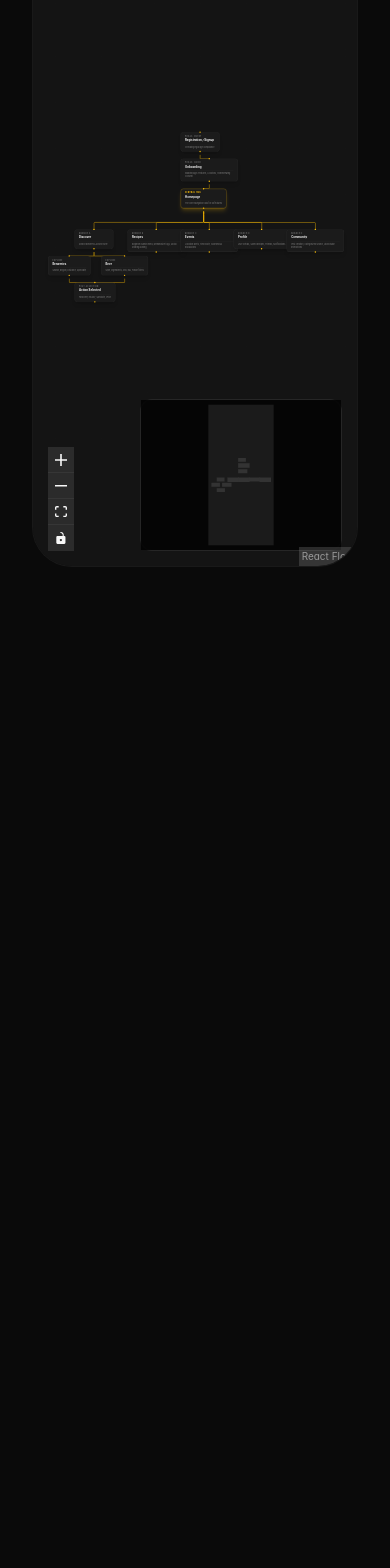
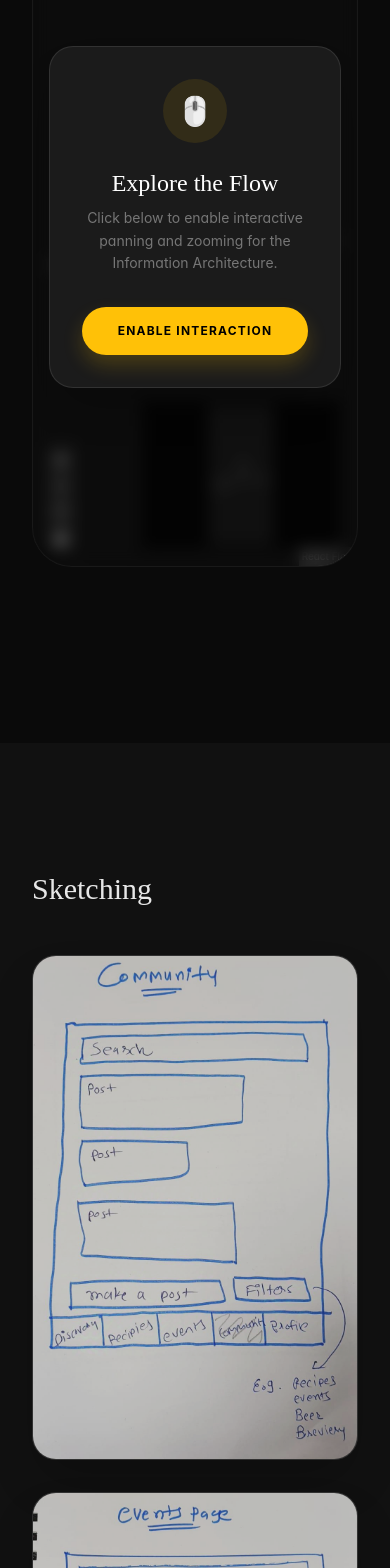
Before and after one commit to vaibhavsharma-2000/portfolio, a React (Vite) app: page /work/brewquest in a window 390 px wide. Shown: the part 7080-8648 px from the top of the page. Before the commit the page ends 7983 px from the top, so only its background shows below. Built offline with nearby package versions, Linux system fonts and the light colour scheme.

Commit message:
Added sketching and hi-fi mockups to BrewQuest page, implement hash-based scrolling, and enhance UserFlow interactivity.

```diff
--- a/src/components/UserFlow.jsx
+++ b/src/components/UserFlow.jsx
@@ -197,6 +197,7 @@ const initialEdges = [
 const UserFlow = () => {
     const [nodes, , onNodesChange] = useNodesState(initialNodes);
     const [edges, setEdges, onEdgesChange] = useEdgesState(initialEdges);
+    const [isInteractive, setIsInteractive] = React.useState(false);
 
     const onConnect = useCallback(
         (params) => setEdges((eds) => addEdge({ ...params, type: 'animated' }, eds)),
@@ -230,6 +231,13 @@ const UserFlow = () => {
                 minZoom={0.1}
                 maxZoom={1.5}
                 colorMode="dark"
+                panOnScroll={isInteractive}
+                zoomOnScroll={isInteractive}
+                panOnDrag={isInteractive}
+                zoomOnPinch={isInteractive}
+                elementsSelectable={isInteractive}
+                nodesDraggable={isInteractive}
+                preventScrolling={false}
             >
                 <Background color="#1a1a1a" gap={20} variant="dots" />
                 <Controls className="!bg-[#1B1B1B] !border-white/10 fill-white [&_button]:!border-white/5 !shadow-none" />
@@ -242,8 +250,63 @@ const UserFlow = () => {
                 />
             </ReactFlow>
 
-            {/* Overlay Info */}
-            <div className="absolute top-8 left-8 p-6 bg-black/60 backdrop-blur-xl rounded-2xl border border-white/10 pointer-events-none z-10 hidden md:block">
+            {/* Interaction Overlay */}
+            <AnimatePresence>
+                {!isInteractive && (
+                    <motion.div
+                        initial={{ opacity: 0 }}
+                        animate={{ opacity: 1 }}
+                        exit={{ opacity: 0 }}
+                        className="absolute inset-0 z-50 flex items-center justify-center bg-black/40 backdrop-blur-sm pointer-events-auto"
+                    >
+                        <motion.div
+                            initial={{ scale: 0.9, opacity: 0 }}
+                            animate={{ scale: 1, opacity: 1 }}
+                            className="bg-[#1B1B1B] p-8 rounded-3xl border border-white/10 shadow-2xl text-center max-w-sm mx-4"
+                        >
+                            <div className="w-16 h-16 bg-[#FFC107]/10 rounded-full flex items-center justify-center mx-auto mb-6">
+                                <motion.span
+                                    animate={{ scale: [1, 1.2, 1] }}
+                                    transition={{ repeat: Infinity, duration: 2 }}
+                                    className="text-2xl"
+                                >
+                                    🖱️
+                                </motion.span>
+                            </div>
+                            <h4 className="text-white font-serif text-2xl mb-2">Explore the Flow</h4>
+                            <p className="text-white/40 text-sm mb-8 leading-relaxed">
+                                Click below to enable interactive panning and zooming for the Information Architecture.
+                            </p>
+                            <motion.button
+                                whileHover={{ scale: 1.05 }}
+                                whileTap={{ scale: 0.95 }}
+                                onClick={() => setIsInteractive(true)}
+                                className="w-full py-4 bg-[#FFC107] text-black font-bold uppercase tracking-widest text-xs rounded-full shadow-[0_10px_20px_rgba(255,193,7,0.2)] hover:shadow-[0_15px_30px_rgba(255,193,7,0.3)] transition-shadow"
+                            >
+                                Enable Interaction
+                            </motion.button>
+                        </motion.div>
+                    </motion.div>
+                )}
+            </AnimatePresence>
+
+            {/* Deactivate Button (Visible only when interactive) */}
+            <AnimatePresence>
+                {isInteractive && (
+                    <motion.button
+                        initial={{ opacity: 0, y: 20 }}
+                        animate={{ opacity: 1, y: 0 }}
+                        exit={{ opacity: 0, y: 20 }}
+                        onClick={() => setIsInteractive(false)}
+                        className="absolute bottom-10 left-1/2 -translate-x-1/2 z-50 px-6 py-3 bg-white/10 backdrop-blur-md border border-white/10 text-white text-[10px] font-bold uppercase tracking-[0.2em] rounded-full hover:bg-white/20 transition-colors"
+                    >
+                        Lock Scroll Focus
+                    </motion.button>
+                )}
+            </AnimatePresence>
+
+            {/* Overlay Info Header */}
+            <div className={`absolute top-8 left-8 p-6 bg-black/60 backdrop-blur-xl rounded-2xl border border-white/10 pointer-events-none z-10 hidden md:block transition-opacity duration-500 ${isInteractive ? 'opacity-100' : 'opacity-0'}`}>
                 <h4 className="text-white font-bold text-sm uppercase tracking-widest mb-1">BrewQuest User Flow</h4>
                 <div className="flex items-center gap-2">
                     <span className="w-2 h-2 rounded-full bg-[#FFC107] animate-pulse" />
--- a/src/pages/BrewQuestPage.jsx
+++ b/src/pages/BrewQuestPage.jsx
@@ -3,6 +3,9 @@ import { motion } from 'framer-motion';
 import { ArrowLeft } from 'lucide-react';
 import { Link } from 'react-router-dom';
 import UserFlow from '../components/UserFlow';
+import sketch1 from '../assets/Sketch-BrewQuest 1.png';
+import sketch2 from '../assets/Sketch-BrewQuest 2.png';
+import hifiMockups from '../assets/BrewQuest HiFi mockups.png';
 
 const BrewQuestPage = () => {
     const [isPrototypeLoaded, setIsPrototypeLoaded] = useState(false);
@@ -16,7 +19,7 @@ const BrewQuestPage = () => {
                 transition={{ delay: 0.5 }}
                 className="fixed top-8 left-8 z-50"
             >
-                <Link to="/">
+                <Link to="/#work">
                     <motion.button
                         whileHover={{ scale: 1.05 }}
                         whileTap={{ scale: 0.95 }}
@@ -366,6 +369,71 @@ const BrewQuestPage = () => {
                 </div>
             </section>
 
+            {/* SKETCHING SECTION */}
+            <section className="py-32 px-8 md:px-20 bg-[#111] relative">
+                <div className="max-w-6xl mx-auto">
+                    <div className="mb-12">
+                        <h3 className="text-3xl md:text-4xl font-serif mb-8 text-white/90">Sketching</h3>
+                    </div>
+
+                    <div className="grid grid-cols-1 md:grid-cols-2 gap-8 items-start">
+                        <motion.div
+                            initial={{ opacity: 0, x: -50 }}
+                            whileInView={{ opacity: 1, x: 0 }}
+                            viewport={{ once: true }}
+                            transition={{ duration: 0.8, ease: "easeOut" }}
+                            className="bg-neutral-800 rounded-3xl overflow-hidden shadow-2xl border border-white/5"
+                        >
+                            <img src={sketch1} alt="Early ideation sketch 1" className="w-full h-auto object-cover opacity-90 contrast-85 brightness-95 hover:opacity-100 hover:contrast-100 transition-all duration-300" />
+                        </motion.div>
+
+                        <motion.div
+                            initial={{ opacity: 0, x: 50 }}
+                            whileInView={{ opacity: 1, x: 0 }}
+                            viewport={{ once: true }}
+                            transition={{ duration: 0.8, ease: "easeOut", delay: 0.2 }}
+                            className="bg-neutral-800 rounded-3xl overflow-hidden shadow-2xl border border-white/5"
+                        >
+                            <img src={sketch2} alt="Early ideation sketch 2" className="w-full h-auto object-cover opacity-90 contrast-85 brightness-95 hover:opacity-100 hover:contrast-100 transition-all duration-300" />
+                        </motion.div>
+                    </div>
+
+                    <motion.p
+                        initial={{ opacity: 0 }}
+                        whileInView={{ opacity: 1 }}
+                        viewport={{ once: true }}
+                        transition={{ delay: 1 }}
+                        className="text-white/40 text-sm mt-8 text-center italic font-medium"
+                    >
+                        Early ideation focusing on beer discovery and community logic
+                    </motion.p>
+                </div>
+            </section>
+
+            {/* HI-FI MOCKUPS SECTION */}
+            <section className="py-32 px-8 md:px-20 bg-[#0a0a0a]">
+                <div className="max-w-6xl mx-auto">
+                    <div className="mb-12">
+                        <h3 className="text-3xl md:text-4xl font-serif mb-8 text-white/90">High-Fidelity Mockups</h3>
+                    </div>
+
+                    <motion.div
+                        initial={{ opacity: 0, y: 100 }}
+                        whileInView={{ opacity: 1, y: 0 }}
+                        viewport={{ once: true }}
+                        transition={{ duration: 1, type: "spring", bounce: 0.3 }}
+                        className="relative max-h-[85vh] overflow-y-auto rounded-[2rem] border border-white/5 bg-[#1a1a1a] shadow-2xl scrollbar-hide group"
+                    >
+
+                        <img
+                            src={hifiMockups}
+                            alt="BrewQuest High-Fidelity Mockups"
+                            className="w-full h-auto contrast-85 brightness-95 transition-all duration-500"
+                        />
+                    </motion.div>
+                </div>
+            </section>
+
             <div className="h-40" />
         </div>
     );
--- a/src/pages/Home.jsx
+++ b/src/pages/Home.jsx
@@ -1,3 +1,5 @@
+import { useEffect } from 'react';
+import { useLocation } from 'react-router-dom';
 import Navbar from '../components/Navbar';
 import Hero from '../sections/Hero';
 import Bridge from '../sections/Bridge';
@@ -10,6 +12,21 @@ import SectionHeader from '../components/SectionHeader';
 import Footer from '../components/Footer';
 
 function Home() {
+    const { hash } = useLocation();
+
+    useEffect(() => {
+        if (hash) {
+            const id = hash.replace('#', '');
+            const element = document.getElementById(id);
+            if (element) {
+                // Short delay to ensure components are mounted and layout is stable
+                setTimeout(() => {
+                    element.scrollIntoView({ behavior: 'smooth' });
+                }, 100);
+            }
+        }
+    }, [hash]);
+
     return (
         <main className="bg-dark selection:bg-brand selection:text-dark antialiased">
             <Navbar />
--- a/src/sections/WorkCarousel.jsx
+++ b/src/sections/WorkCarousel.jsx
@@ -70,7 +70,6 @@ const projects = [
         ],
         tags: ['UX Research', 'UI Design', 'Figma']
     },
-
 ];
 
 const HorizontalCard = ({ project, index, scrollYProgress }) => {
```
